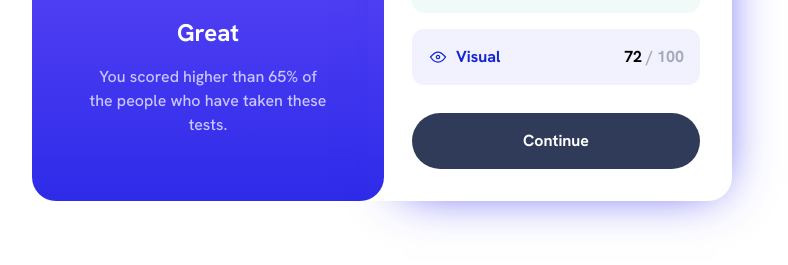
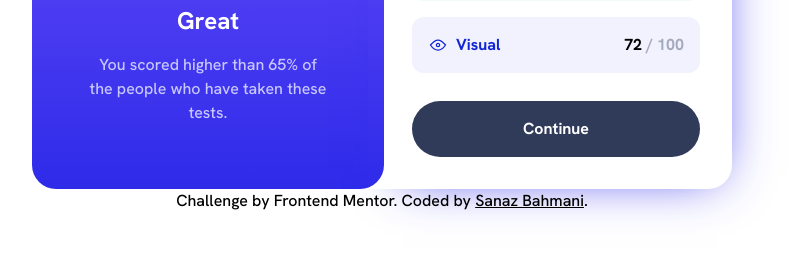
Before and after one commit to SanazBHMN/results-summary-component-main, a website: page index.html in a window 1280 px wide. Shown: the part 431-696 px from the top of the page, without its empty margins (258-1046 px from the left). Drawn offline with nearby package versions, Linux system fonts and the light colour scheme; files that its build step writes are made by us from their sources.

Commit message:
Uncomment my identity

```diff
--- a/index.html
+++ b/index.html
@@ -18,7 +18,9 @@
     <link rel="stylesheet" href="/dist/output.css" />
     <title>Frontend Mentor | Results summary component</title>
   </head>
-  <body class="sm:h-screen sm:flex sm:justify-center sm:items-center">
+  <body
+    class="sm:h-screen sm:flex sm:flex-col sm:justify-center sm:items-center"
+  >
     <div class="sm:w-[700px] sm:flex sm:mx-auto">
       <section
         class="p-8 bg-gradient-to-t from-light-royal-blue to-light-slate-blue text-light-lavender rounded-b-3xl sm:flex-1 sm:rounded-3xl"
@@ -65,12 +67,14 @@
       </section>
     </div>
 
-    <!-- <div class="attribution">
+    <div class="attribution">
       Challenge by
       <a href="https://www.frontendmentor.io?ref=challenge" target="_blank"
         >Frontend Mentor</a
-      >. Coded by <a href="#">Your Name Here</a>.
-    </div> -->
+      >. Coded by
+      <a class="underline" href="https://github.com/SanazBHMN">Sanaz Bahmani</a
+      >.
+    </div>
     <script type="text/javascript" src="app.js"></script>
   </body>
 </html>
```
